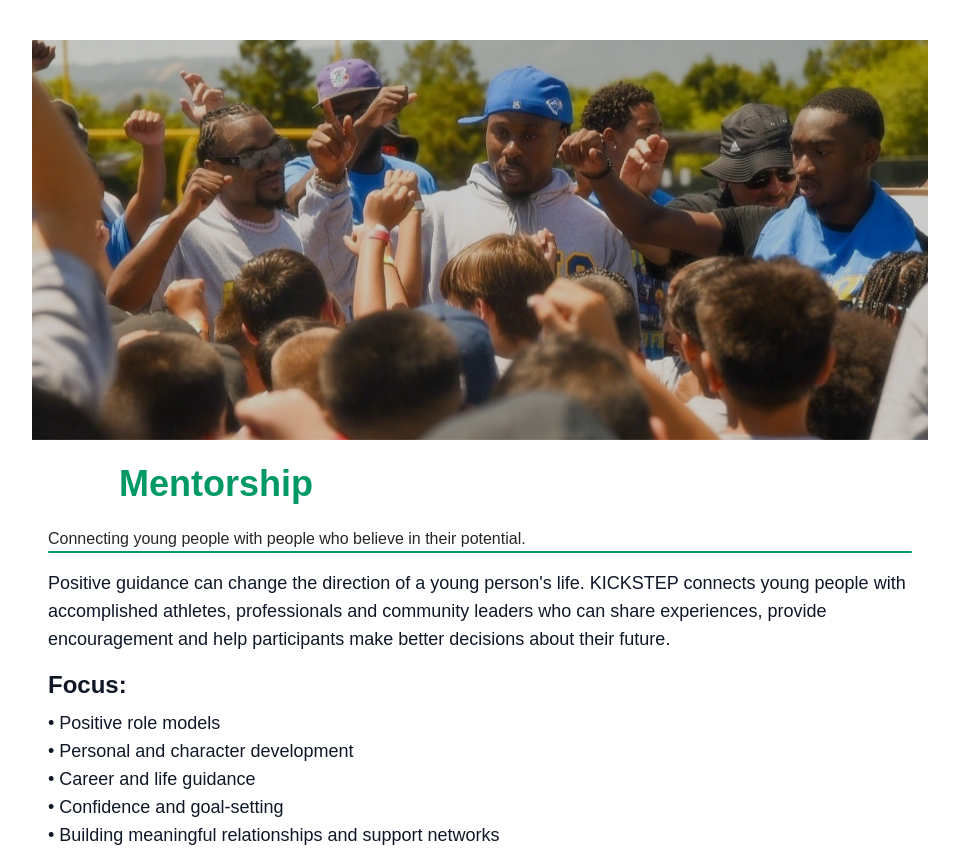
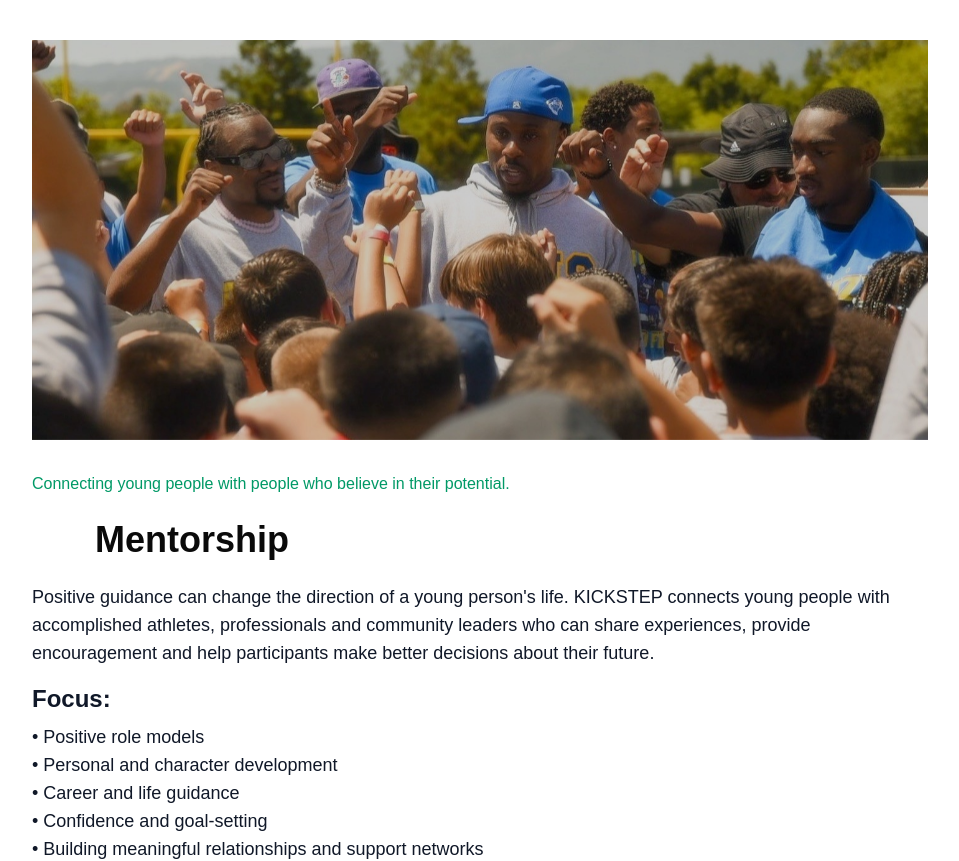
Before and after one commit to coresystechng/kickstartfoundation, a Next.js app: page /mentorship in a window 1280 px wide. Shown: the top 861 px of the page, without its empty margins (160-1119 px from the left). Built offline with nearby package versions, Linux system fonts and the light colour scheme; a web font is replaced by a local one.

Commit message:
mentorship... UI overhaul

```diff
--- a/app/mentorship/page.tsx
+++ b/app/mentorship/page.tsx
@@ -11,21 +11,20 @@ export default function Page() {
                     alt="Event cover"
                     className="relative z-20 max-h-100 w-full object-cover brightness-80 dark:brightness-60 will-change-transform"
                 />
-                <div className="p-4">
-                    <div className="flex items-center gap-2 px-2 mb-4 dark:bg-gray-200">
+                <div className="xs:p-4 md:py-4">
+                    <p className='text-emerald-600 dark:text-emerald-300 pt-4'>Connecting young people with people who believe in their potential.</p>
+                    <div className="flex items-center gap-2 pe-2 my-4">
                         <Image
                             src="/mentorship.gif"
                             width={55}
                             height={55}
                             alt="Mentorship"
                             unoptimized // Keep this to ensure the GIF animates
-                            />
-                        <h1 className="font-black text-4xl text-emerald-600">Mentorship</h1>
+                        />
+                        <h1 className="font-black text-4xl">Mentorship</h1>
                     </div>
-                    <p className='text-neutral-800 dark:text-neutral-300'>Connecting young people with people who believe in their potential.</p>
-                    <div className='bg-emerald-600 h-0.5 lg:w-[480] rounded' />
                     <div>
-                        <p className="pt-4 text-lg font-medium text-gray-900 dark:text-gray-200">
+                        <p className="text-lg font-medium text-gray-900 dark:text-gray-200">
                             Positive guidance can change the direction of a young person's life. KICKSTEP connects young people with accomplished athletes, professionals and community leaders who can share experiences, provide encouragement and help participants make better decisions about their future. <br />
                         </p>
 
```
